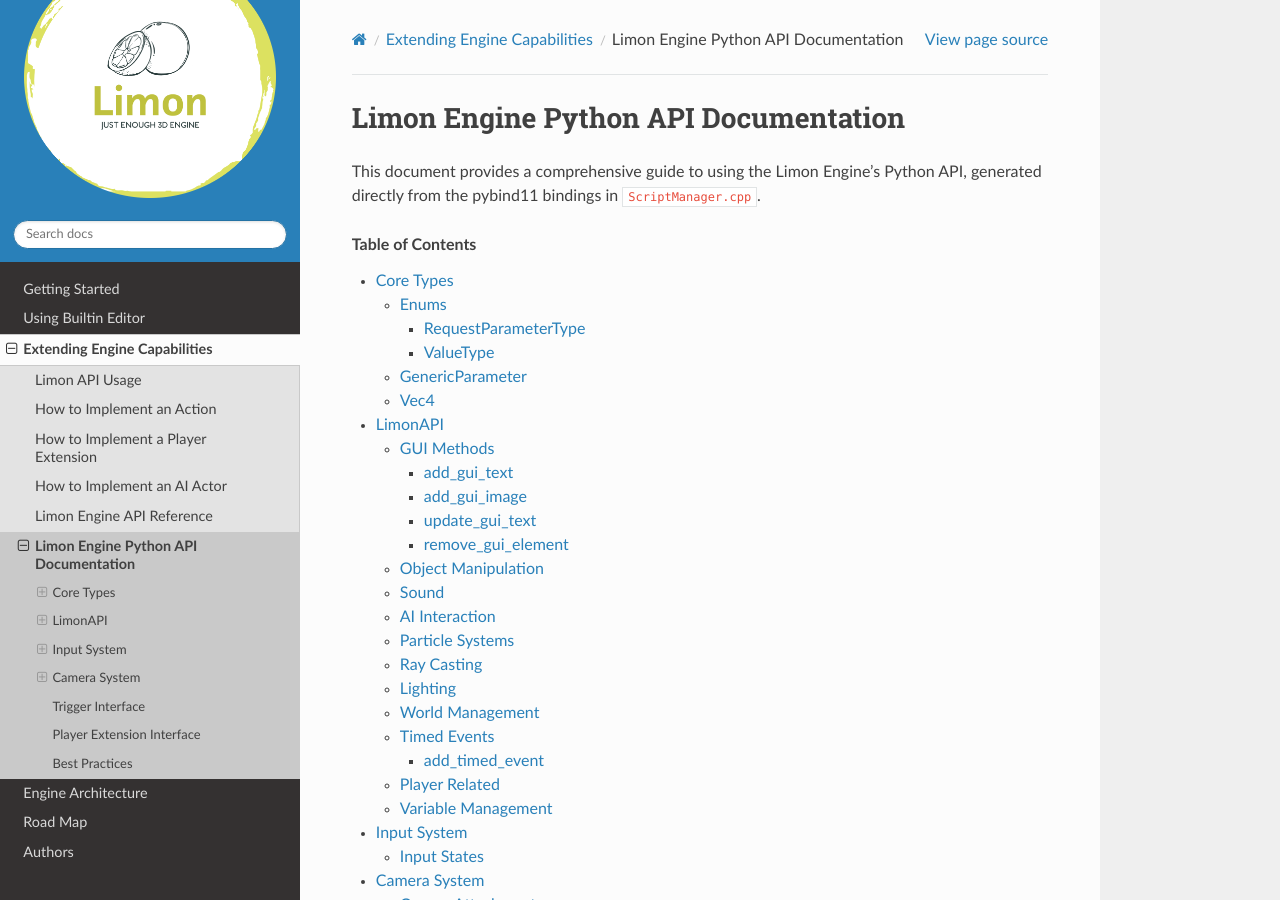
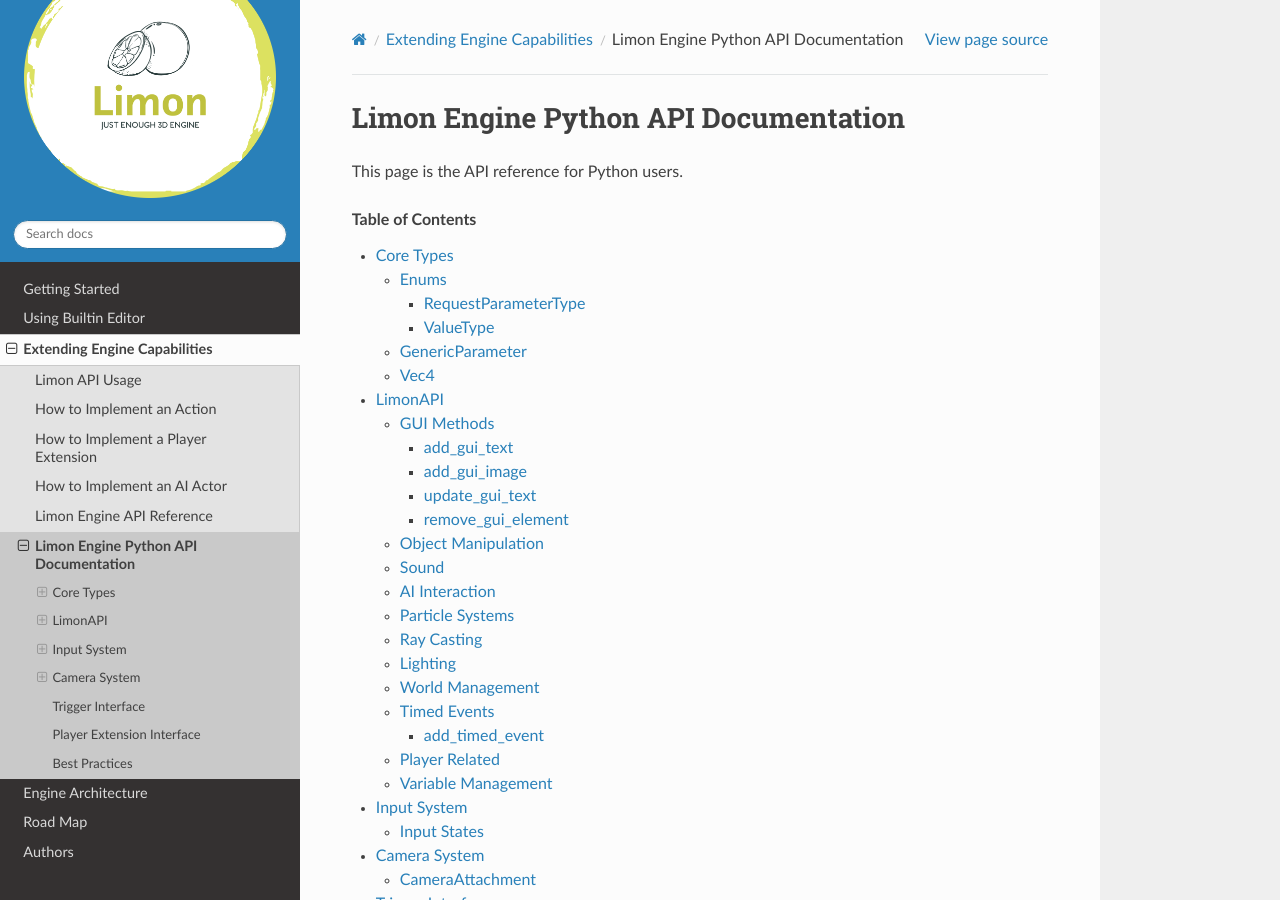
Before and after one commit to enginmanap/limonEngine-docs, a Sphinx documentation site: the page built from docs/ExtendingByAPI/pythonApi.rst, in a window 1280 px wide and 900 px high. Built offline with Sphinx 7.4.7 and the Read the Docs theme 3.1.0, drawn with Linux system fonts in a browser that asks for light colours; pages that are not in the unit, such as notebooks, are missing from menus.

```diff
--- a/docs/ExtendingByAPI/pythonApi.rst
+++ b/docs/ExtendingByAPI/pythonApi.rst
@@ -1,7 +1,7 @@
 Limon Engine Python API Documentation
 =====================================
 
-This document provides a comprehensive guide to using the Limon Engine's Python API, generated directly from the pybind11 bindings in ``ScriptManager.cpp``.
+This page is the API reference for Python users.
 
 .. contents:: Table of Contents
    :depth: 3
--- a/docs/index.rst
+++ b/docs/index.rst
@@ -39,6 +39,7 @@ _________
    :maxdepth: 1
    :glob:
 
+   index
    GettingStarted
    UsingTheEditor
    ExtendingByAPI/index
```
